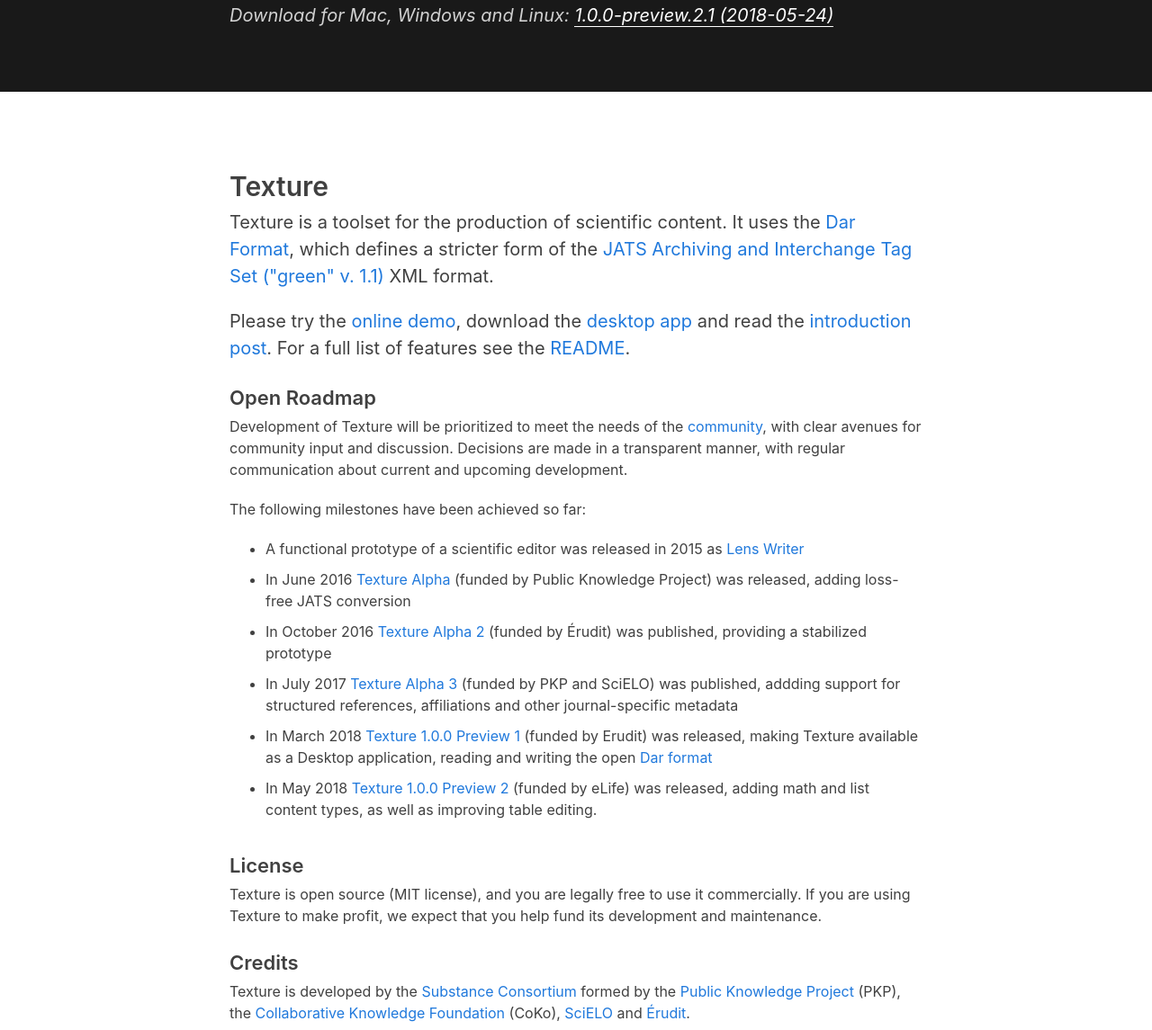
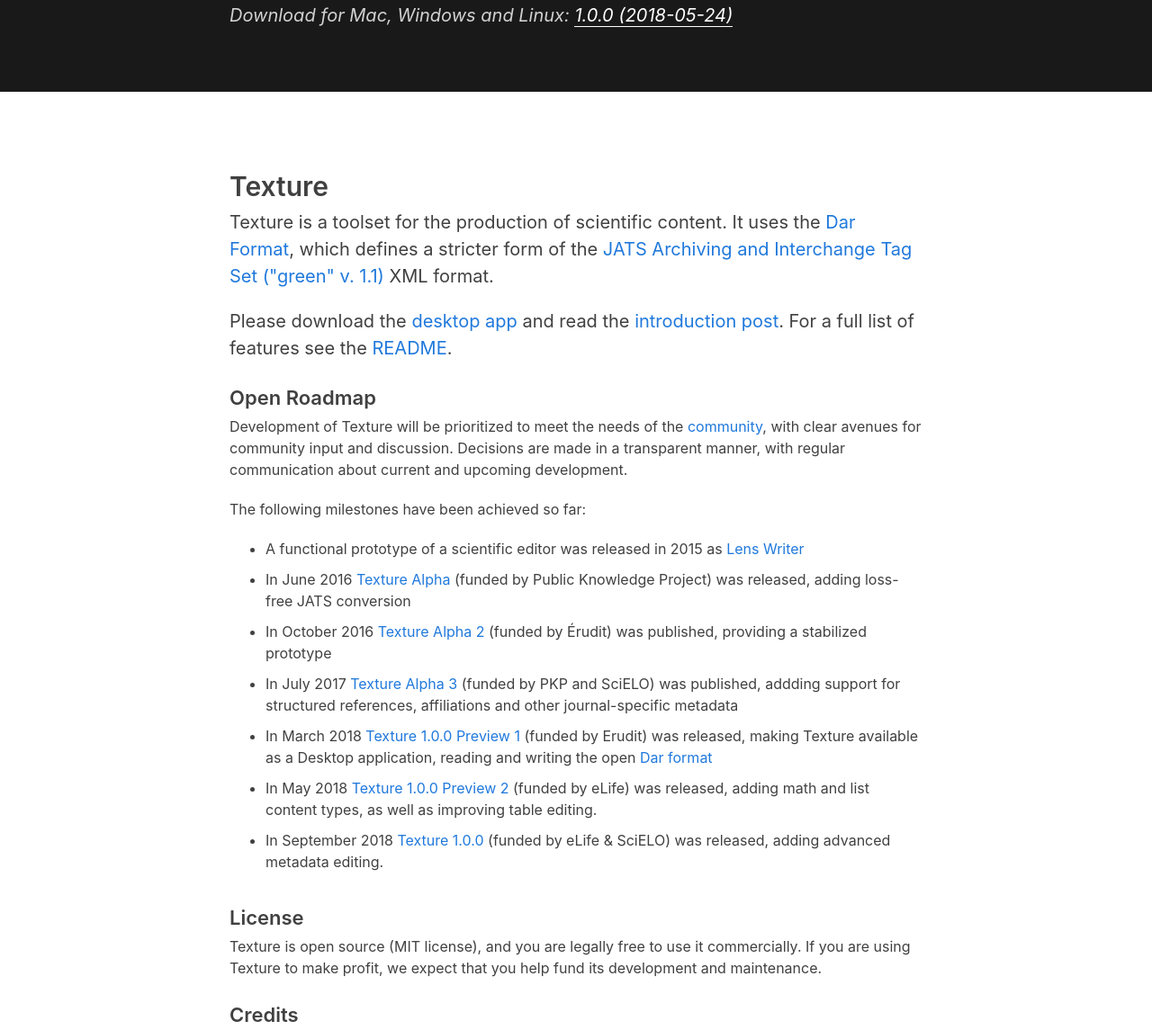
Before and after one commit to substance/substance.github.com, a Jekyll site: the page built from texture/index.html, in a window 1280 px wide and 1400 px high, scrolled down 576 px. Shown: the part 255-1400 px from the top of the window at 90% size. Built offline with Jekyll 4.4.1, drawn with Linux system fonts in a browser that asks for light colours; nearby versions of some CDN libraries; library files that are not in the unit come from our copies.

Commit message:
Update website according to Texture release.

```diff
--- a/_config.yml
+++ b/_config.yml
@@ -1,7 +1,7 @@
 # Site settings
 title: Substance
 substance_version: "1.0.0-beta.6"
-texture_version: "1.0.0-preview.2.1"
+texture_version: "1.0.0"
 email: info@substance.io
 baseurl: "" # the subpath of your site, e.g. /blog/
 url: "http://substance.io" # the base hostname & protocol for your site
--- a/_includes/header.html
+++ b/_includes/header.html
@@ -12,6 +12,6 @@
         <a class="nav-item" target="_blank" href="http://github.com/substance/substance">Github</a>
       </div>
     </div>
-    <p class="intro">A  <a href="http://github.com/substance/substance">JavaScript library</a> for web-based content editing.</p>
+    <p class="intro"><a href="./texture">Tools</a> and <a href="https://github.com/substance/substance">libraries</a> for web-based content production.</p>
   </div>
 </div>
--- a/texture/index.html
+++ b/texture/index.html
@@ -15,7 +15,7 @@
       Texture is a toolset for the production of scientific content. It uses the <a href="http://github.com/substance/dar">Dar Format</a>, which defines a stricter form of the <a href="https://jats.nlm.nih.gov/archiving/1.1/">JATS Archiving and Interchange Tag Set ("green" v. 1.1)</a> XML format.
     </p>
     <p class="large">
-      Please try the <a href="http://cdn.substance.io/texture-preview-2/">online demo</a>, download the <a href="https://github.com/substance/texture/releases/tag/v{{site.texture_version}}">desktop app</a> and read the <a href="https://elifesciences.org/labs/8de87c33/texture-an-open-science-manuscript-editor">introduction post</a>. For a full list of features see the <a href="https://github.com/substance/texture#roadmap">README</a>.
+      Please download the <a href="https://github.com/substance/texture/releases/tag/v{{site.texture_version}}">desktop app</a> and read the <a href="https://elifesciences.org/labs/8de87c33/texture-an-open-science-manuscript-editor">introduction post</a>. For a full list of features see the <a href="https://github.com/substance/texture#roadmap">README</a>.
     </p>
     <h3>Open Roadmap</h3>
     <p>
@@ -29,6 +29,7 @@
       <li>In July 2017 <a href="https://github.com/substance/texture/releases/tag/v1.0.0-alpha.3">Texture Alpha 3</a> (funded by PKP and SciELO) was published, addding support for structured references, affiliations and other journal-specific metadata</li>
       <li>In March 2018 <a href="https://github.com/substance/texture/releases/tag/v1.0.0-preview.1">Texture 1.0.0 Preview 1</a> (funded by Erudit) was released, making Texture available as a Desktop application, reading and writing the open <a href="https://github.com/substance/dar">Dar format</a></li>
       <li>In May 2018 <a href="https://github.com/substance/texture/releases/tag/v1.0.0-preview.2">Texture 1.0.0 Preview 2</a> (funded by eLife) was released, adding math and list content types, as well as improving table editing.</li>
+      <li>In September 2018 <a href="https://github.com/substance/texture/releases/tag/v1.0.0">Texture 1.0.0</a> (funded by eLife & SciELO) was released, adding advanced metadata editing.</li>
     </ul>
     <h3>License</h3>
     <p>
```
Also changed, not shown: index.html (+8 -4 lines).
